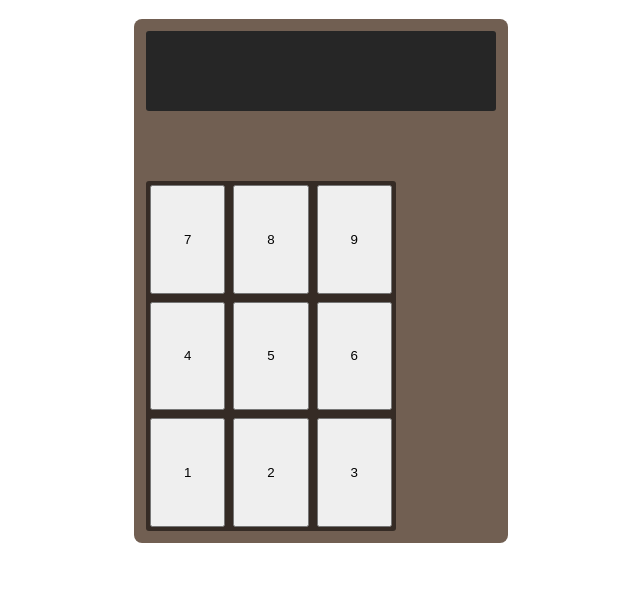
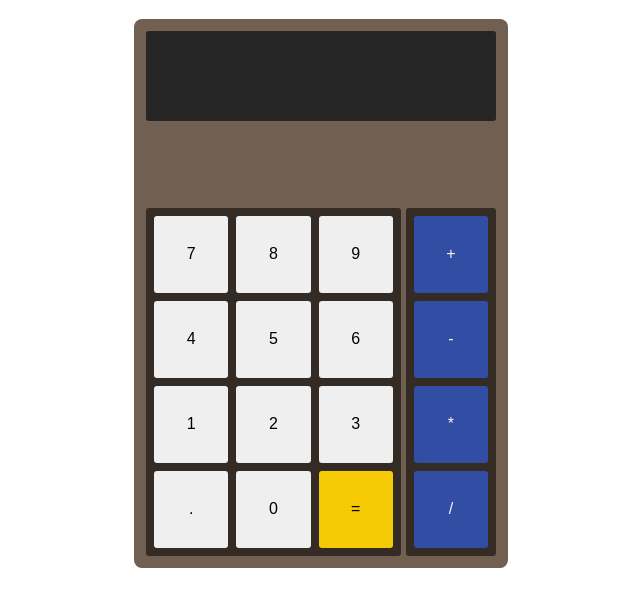
Before and after one commit to Charminha/js-calculator, a plain HTML site: page index.html in a window 1280 px wide. Shown: the part 69-676 px from the top of the page, without its empty margins (319-959 px from the left). Drawn offline with Linux system fonts and the light colour scheme.

Commit message:
Add further styling to operations buttons

```diff
--- a/index.html
+++ b/index.html
@@ -11,6 +11,7 @@
     <h1>Rainbow Calculator</h1>
     <div class="calculator-container">
         <div class="calculator-display"></div>
+        <div class="lower-container">
             <div class="numpad">
                 <button>7</button>
                 <button>8</button>
@@ -21,6 +22,16 @@
                 <button>1</button>
                 <button>2</button>
                 <button>3</button>
+                <button>.</button>
+                <button>0</button>
+                <button class="equals-button">=</button>
+            </div>
+            <div class="operations-buttons">
+                <button>+</button>
+                <button>-</button>
+                <button>*</button>
+                <button>/</button>
+            </div>
         </div>
     </div>
 
--- a/style.css
+++ b/style.css
@@ -2,6 +2,7 @@ body {
     display: flex;
     flex-direction: column;
     align-items: center;
+    font-family: 'Courier New', Courier, monospace;
 }
 
 
@@ -15,7 +16,7 @@ h1 {
     justify-content: space-between;
     background-color: rgb(113, 95, 82);
     width: 350px;
-    height: 500px;
+    height: 525px;
     border-radius: 8px;
     padding: 12px;
 }
@@ -23,8 +24,12 @@ h1 {
 .calculator-display {
     background-color: rgb(38, 38, 38);
     width: 350px;
-    height: 80px;
+    height: 90px;
     border-radius: 3px;
+}
+
+.lower-container {
+    display: flex;
 }
 
 .numpad {
@@ -32,11 +37,40 @@ h1 {
     flex-wrap: wrap;
     background-color: rgb(53, 43, 37);
     width: 250px;
-    height: 350px;
+    height: 340px;
+    padding: 4px;
     border-radius: 3px;
+    flex: 3;
+}
+
+.operations-buttons {
+    display: flex;
+    background-color: rgb(53, 43, 37);
+    border-radius: 3px;
+    padding: 4px;
+    margin-left: 5px;
+    flex-direction: column;
+    flex: 1;
+}
+
+.operations-buttons button {
+    margin: 4px;
+    flex: 1;
+    background-color: rgb(50, 78, 164);
+    color: whitesmoke;
+}
+
+.numpad button {
+    flex: 1 0 30%;
+    margin: 4px;
+}
+
+.equals-button {
+    background-color: rgb(246, 202, 5);
 }
 
 button {
-    flex: 1 0 30%;
-    margin: 4px;
+    border-radius: 3px;
+    border-style: none;
+    font-size: medium;
 }
```
Lines whose indentation alone changed are shown as unchanged.
